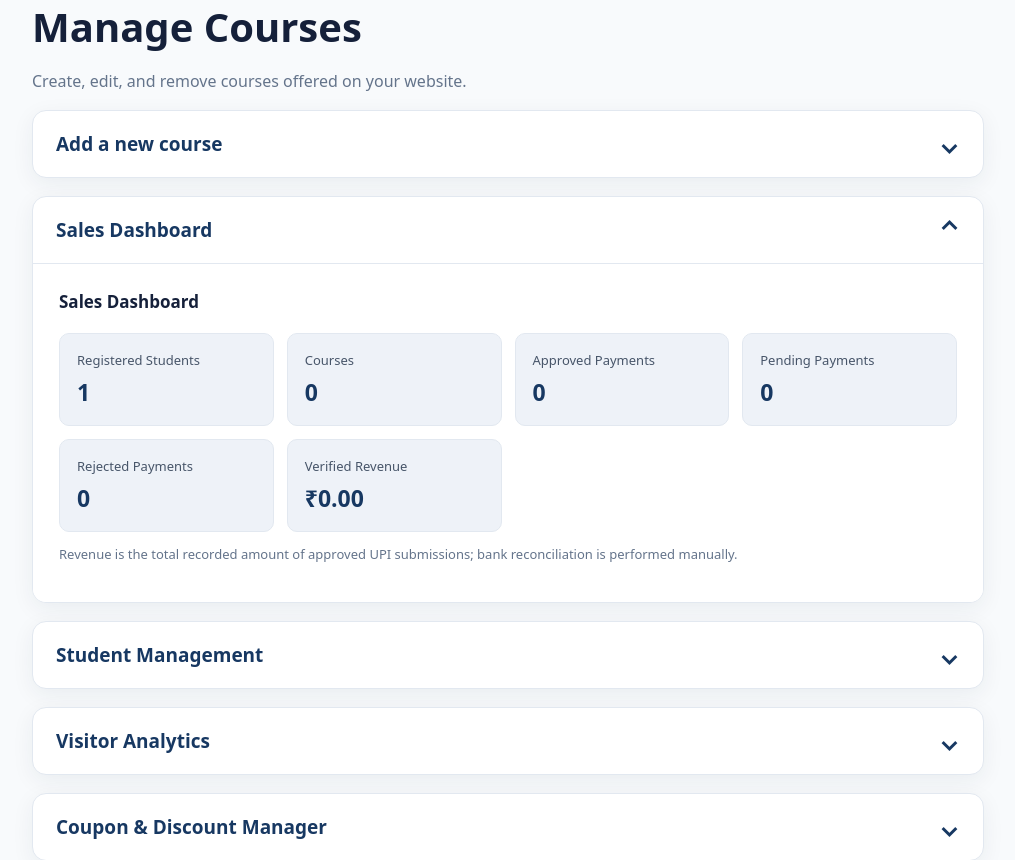
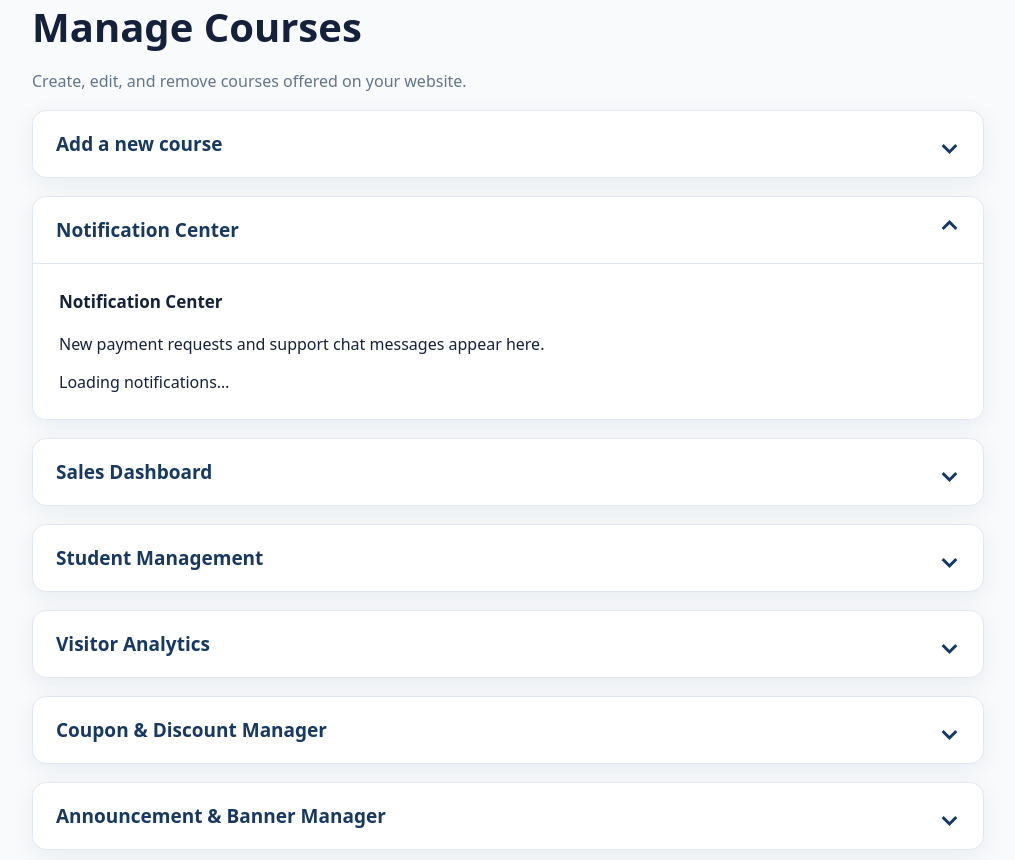
Before and after one commit to sayannandi293-design/Imperial-Education, a Spring Boot app: page /admin.html in a window 1280 px wide, after a click that opens the changed part. Shown: the part 160-1020 px from the top of the page, without its empty margins (132-1147 px from the left). Run offline with Spring Boot 4, Linux system fonts and the light colour scheme; the visitor is signed in with stand-in values (Sample User, id 1); data that the repository does not hold is empty; some of the project's set-up classes (security, data sources, template engines, error pages and the like) are left out, and stand-ins take their place.

Commit message:
Add student and admin Notification Center panels with unread badges

```diff
--- a/src/main/resources/static/admin.html
+++ b/src/main/resources/static/admin.html
@@ -8,7 +8,7 @@
 <label>Image URL (optional)<input id="course-image" type="url" placeholder="https://example.com/course.jpg"></label>
 <div class="actions"><button class="admin-button" type="submit" id="save-btn">Save Course</button><button class="secondary-button" type="button" id="cancel-btn" hidden>Cancel Edit</button></div></form>
 <p id="form-message" role="status" aria-live="polite"></p></section>
-<section class="admin-panel"><h2>Sales Dashboard</h2><div id="sales-insights">Loading sales insights…</div></section><section class="admin-panel"><h2>Student Management</h2><div id="student-management">Loading registered students…</div></section><section class="admin-panel"><h2>Visitor Analytics</h2><div id="visitor-analytics">Loading…</div></section>
+<section class="admin-panel"><h2>Notification Center <span id="admin-notification-count" class="notification-count" hidden></span></h2><p>New payment requests and support chat messages appear here.</p><div id="admin-notification-center" aria-live="polite">Loading notifications…</div></section><section class="admin-panel"><h2>Sales Dashboard</h2><div id="sales-insights">Loading sales insights…</div></section><section class="admin-panel"><h2>Student Management</h2><div id="student-management">Loading registered students…</div></section><section class="admin-panel"><h2>Visitor Analytics</h2><div id="visitor-analytics">Loading…</div></section>
 <section class="admin-panel"><h2>Coupon & Discount Manager</h2><form id="coupon-form">
 <label>Coupon Code<input id="coupon-name" minlength="3" maxlength="40" required placeholder="WELCOME10"></label>
 <label>Discount %<input id="coupon-percent" type="number" min="1" max="90" required></label>
@@ -29,4 +29,4 @@
 <div class="actions"><button class="admin-button" type="submit">Save Telegram Group</button><button class="danger-button" type="button" id="remove-telegram">Remove Link</button></div>
 </form><p id="telegram-message" role="status"></p><p class="warning-note">Use a private group with join requests enabled. Students can forward invite links, so approve Telegram join requests separately. A website payment approval does not automatically add anyone to Telegram.</p>
 </section>
-<section class="admin-panel" style="margin:24px auto;max-width:1000px"><h2>Manual UPI Payment Requests</h2><p>Before approving, verify the exact received amount and UTR in your own bank/UPI transaction history. A screenshot or UTR alone does not prove payment.</p><p id="payment-message" role="status"></p><div id="payment-requests">Loading requests…</div></section></main><script src="/admin.js"></script><script src="/admin-extra.js"></script><script src="/admin-sections.js"></script></body></html>
+<section class="admin-panel" style="margin:24px auto;max-width:1000px"><h2>Manual UPI Payment Requests</h2><p>Before approving, verify the exact received amount and UTR in your own bank/UPI transaction history. A screenshot or UTR alone does not prove payment.</p><p id="payment-message" role="status"></p><div id="payment-requests">Loading requests…</div></section></main><script src="/admin.js"></script><script src="/admin-extra.js"></script><script src="/admin-sections.js"></script><script src="/notifications.js"></script></body></html>
```
